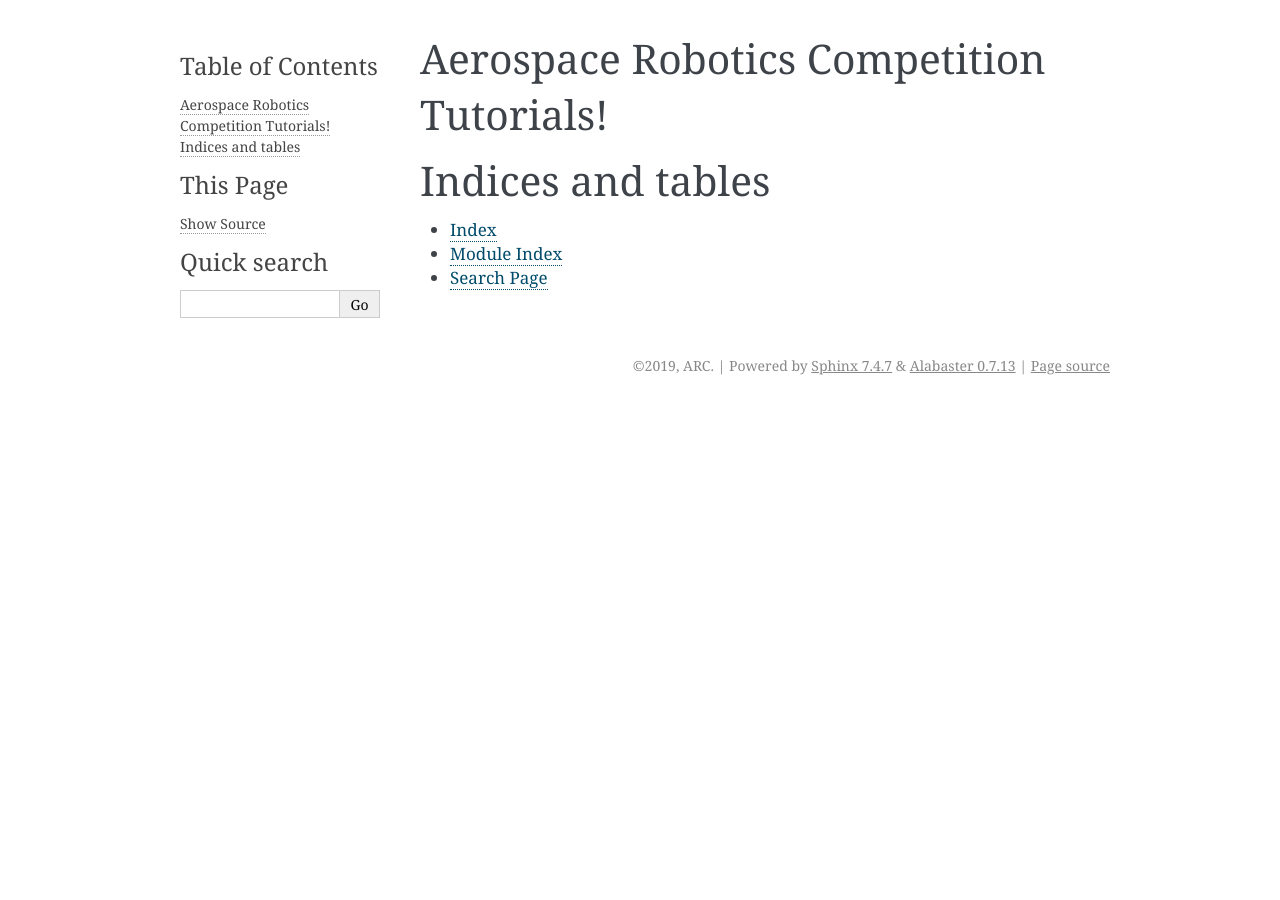
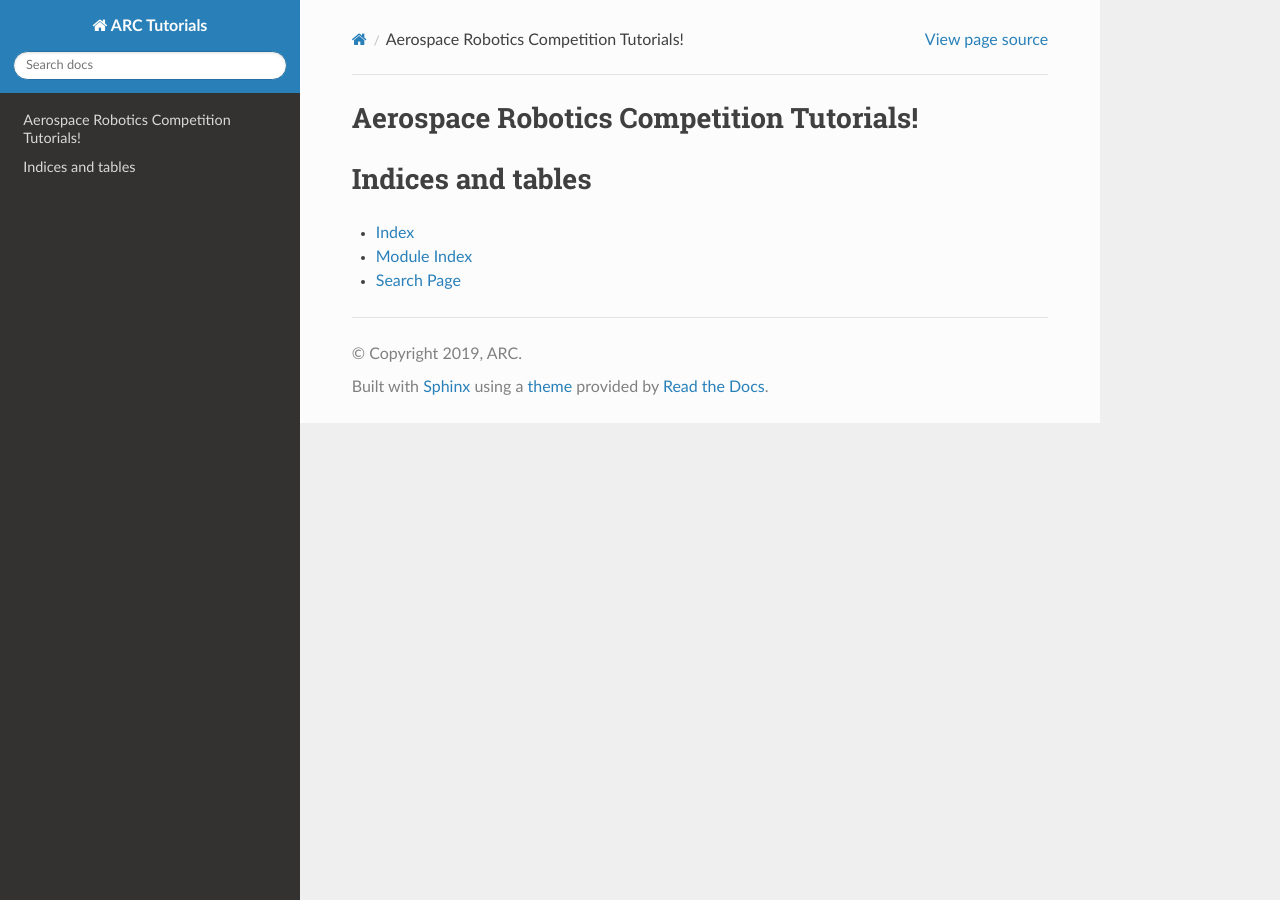
Before and after one commit to aeroroboticscomp/ARC_tutorials, a Sphinx documentation site: the page built from docs/source/index.rst, in a window 1280 px wide. Built offline with Sphinx 7.4.7 and the Read the Docs theme 2.0.0, drawn with Linux system fonts in a browser that asks for light colours.

Commit message:
Changed theme

```diff
--- a/docs/source/conf.py
+++ b/docs/source/conf.py
@@ -78,7 +78,7 @@ pygments_style = None
 # The theme to use for HTML and HTML Help pages.  See the documentation for
 # a list of builtin themes.
 #
-html_theme = 'alabaster'
+html_theme = 'sphinx_rtd_theme'
 
 # Theme options are theme-specific and customize the look and feel of a theme
 # further.  For a list of options available for each theme, see the
--- a/docs/source/index.rst
+++ b/docs/source/index.rst
@@ -7,7 +7,7 @@ Aerospace Robotics Competition Tutorials!
 =========================================
 
 .. toctree::
-   :maxdepth: 2
+   :maxdepth: 3
    :caption: Contents:
 
 
```
